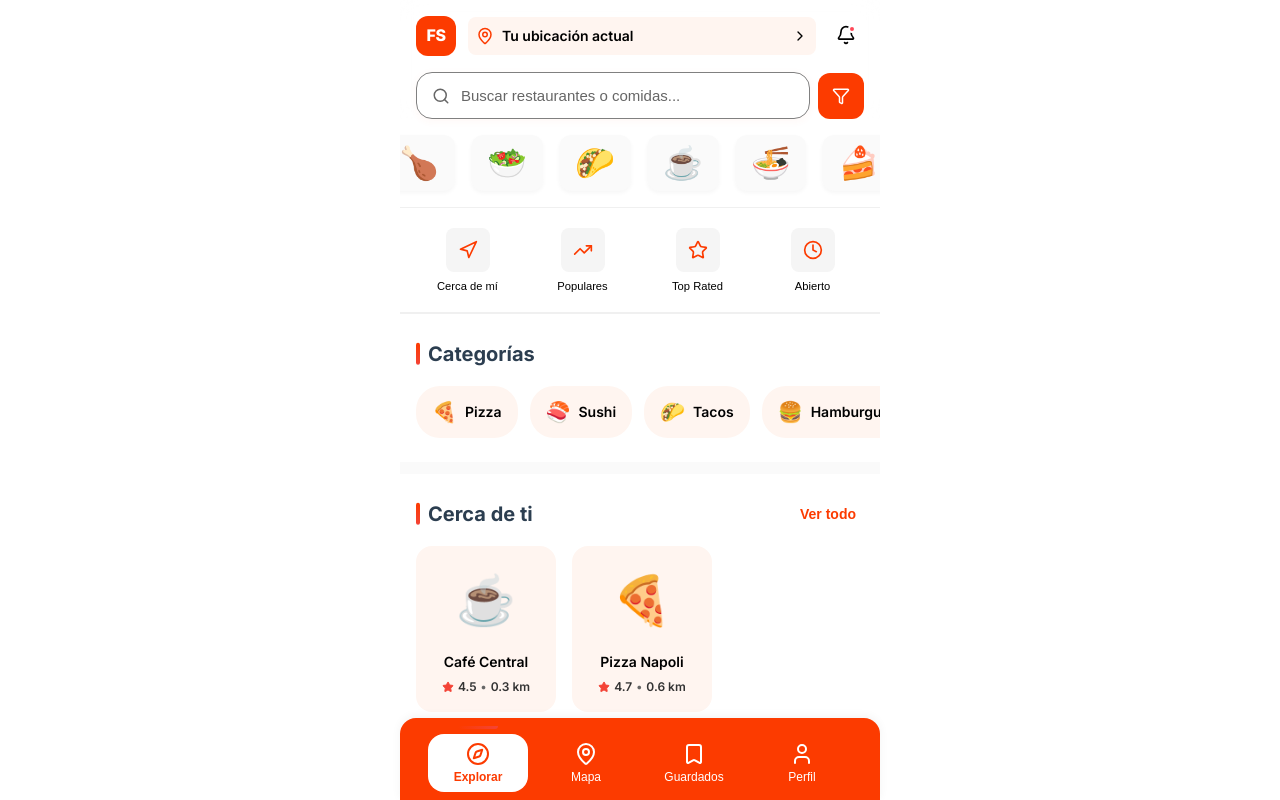
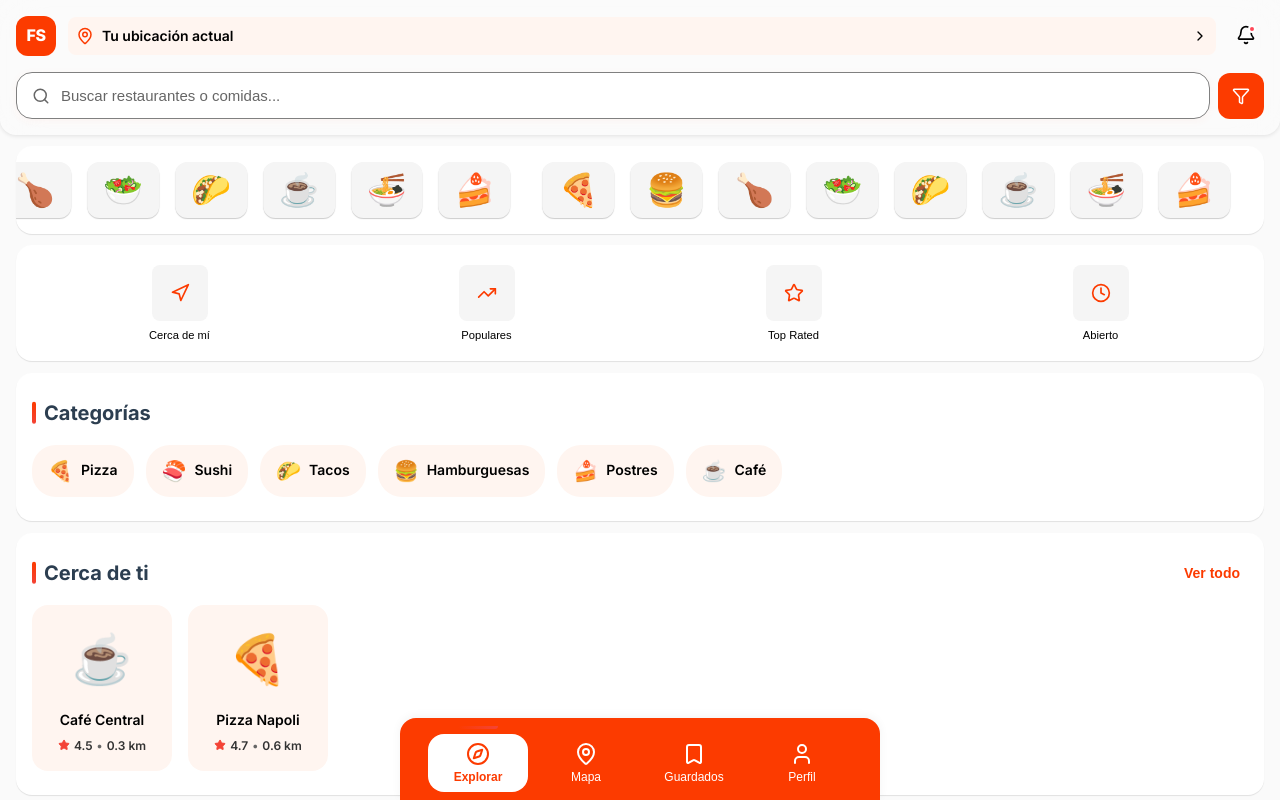
Before and after one commit to gjorwi/foodspot, a Next.js app: page / in a window 1280 px wide. Built offline with nearby package versions, Linux system fonts and the light colour scheme.

Commit message:
cards updated

```diff
--- a/app/page.module.css
+++ b/app/page.module.css
@@ -4,7 +4,7 @@
 .mobileApp {
   min-height: 100vh;
   background: #FAFAFA;
-  max-width: 480px;
+  /* max-width: 480px; */
   margin: 0 auto;
   position: relative;
   padding-bottom: 80px;
@@ -15,13 +15,16 @@
   position: sticky;
   top: 0;
   z-index: 100;
-  background: rgba(255, 255, 255, 0.85);
-  backdrop-filter: blur(12px);
-  -webkit-backdrop-filter: blur(12px);
+  background: rgba(255, 255, 255, 0.2);
+  backdrop-filter: blur(20px);
+  -webkit-backdrop-filter: blur(20px);
   padding-inline: 1rem ;
   padding-top: 1rem;
+  padding-bottom: 1rem;
+  border-radius: 0 0 var(--radius-lg) var(--radius-lg);
   /* border-bottom: 3px solid var(--primary); */
-  /* box-shadow: 0 2px 8px rgba(0, 0, 0, 0.05); */
+  box-shadow: 0 1px 4px rgba(0, 0, 0, 0.1);
+  margin-bottom: 0.7rem;
 }
 
 .headerTop {
@@ -146,7 +149,10 @@
 .sponsorsSection {
   background: #FFFFFF;
   padding: 1rem 0;
-  border-bottom: 1px solid #F0F0F0;
+  margin-inline: 1rem;
+  border-radius: var(--radius-lg);
+  box-shadow: 0 1px 1px rgba(0, 0, 0, 0.1);
+  margin-bottom: 0.7rem;
   overflow: hidden;
   position: relative;
 }
@@ -182,7 +188,7 @@
 }
 
 .sponsorCard {
-  background: #FAFAFA;
+  background: #f5f5f5;
   border-radius: var(--radius-md);
   padding: 0.75rem 1rem;
   display: flex;
@@ -190,7 +196,7 @@
   justify-content: center;
   min-width: 60px;
   transition: var(--transition);
-  box-shadow: 0 2px 4px rgba(0, 0, 0, 0.04);
+  box-shadow: 0 1px 1px rgba(0, 0, 0, 0.2);
 }
 
 .sponsorCard:hover {
@@ -210,7 +216,10 @@
   gap: 0.75rem;
   padding: 0.5rem 1rem;
   background: #FFFFFF;
-  border-bottom: 2px solid #F0F0F0;
+  border-radius: var(--radius-lg);
+  box-shadow: 0 1px 1px rgba(0, 0, 0, 0.1);
+  margin-inline: 1rem;
+  margin-bottom: 0.7rem;
 }
 
 .quickActionButton {
@@ -233,14 +242,14 @@
 
 .quickActionButton span {
   font-size: 0.7rem;
-  font-weight: 300;
+  font-weight: 500;
   color: var(--text-primary);
   text-align: center;
 }
 
 .quickActionIcon {
-  width: 44px;
-  height: 44px;
+  width: 56px;
+  height: 56px;
   border-radius: var(--radius-sm);
   display: flex;
   align-items: center;
@@ -262,6 +271,9 @@
 .mobileSection {
   padding: 1.5rem 0;
   background: #FFFFFF;
+  margin-inline: 1rem;
+  border-radius: var(--radius-lg);
+  box-shadow: 0 1px 1px rgba(0, 0, 0, 0.1);
   margin-bottom: 0.75rem;
 }
 
```
